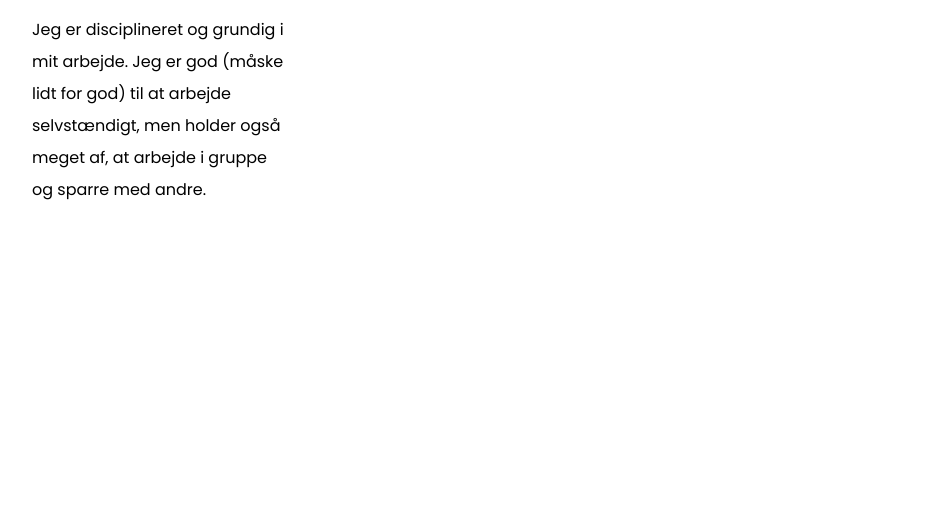
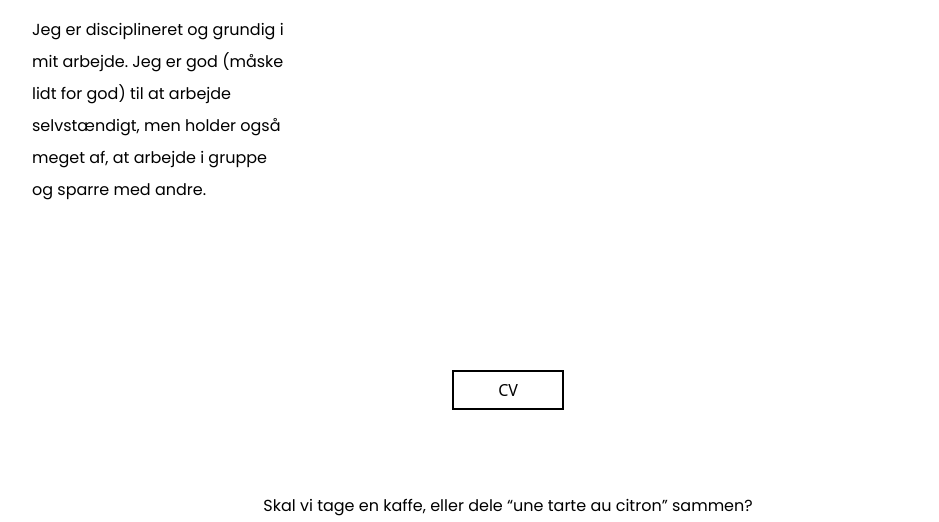
Before and after one commit to nina152b/portfolio, a website built with Vite: page src/mig.html in a window 1280 px wide. Shown: the part 916-1438 px from the top of the page, without its empty margins (132-1071 px from the left). Before the commit the page ends 1286 px from the top, so only its background shows below. Built offline with nearby package versions, Linux system fonts and the light colour scheme.

Commit message:
om mig continue

```diff
--- a/src/mig.html
+++ b/src/mig.html
@@ -78,6 +78,21 @@
         </div>
       </div>
     </section>
+    <section>
+      <div class="flex justify-center">
+        <button
+          class="border-sm h-10 w-28 border-2 border-black hover:border-none hover:bg-[#A80000] hover:text-white"
+        >
+          CV
+        </button>
+      </div>
+    </section>
+    <section>
+      <div class="flex justify-center pt-20">
+        <p>Skal vi tage en kaffe, eller dele “une tarte au citron” sammen?</p>
+      </div>
+    </section>
+    <section></section>
     <script type="module" src="./main.js"></script>
   </body>
 </html>
```
